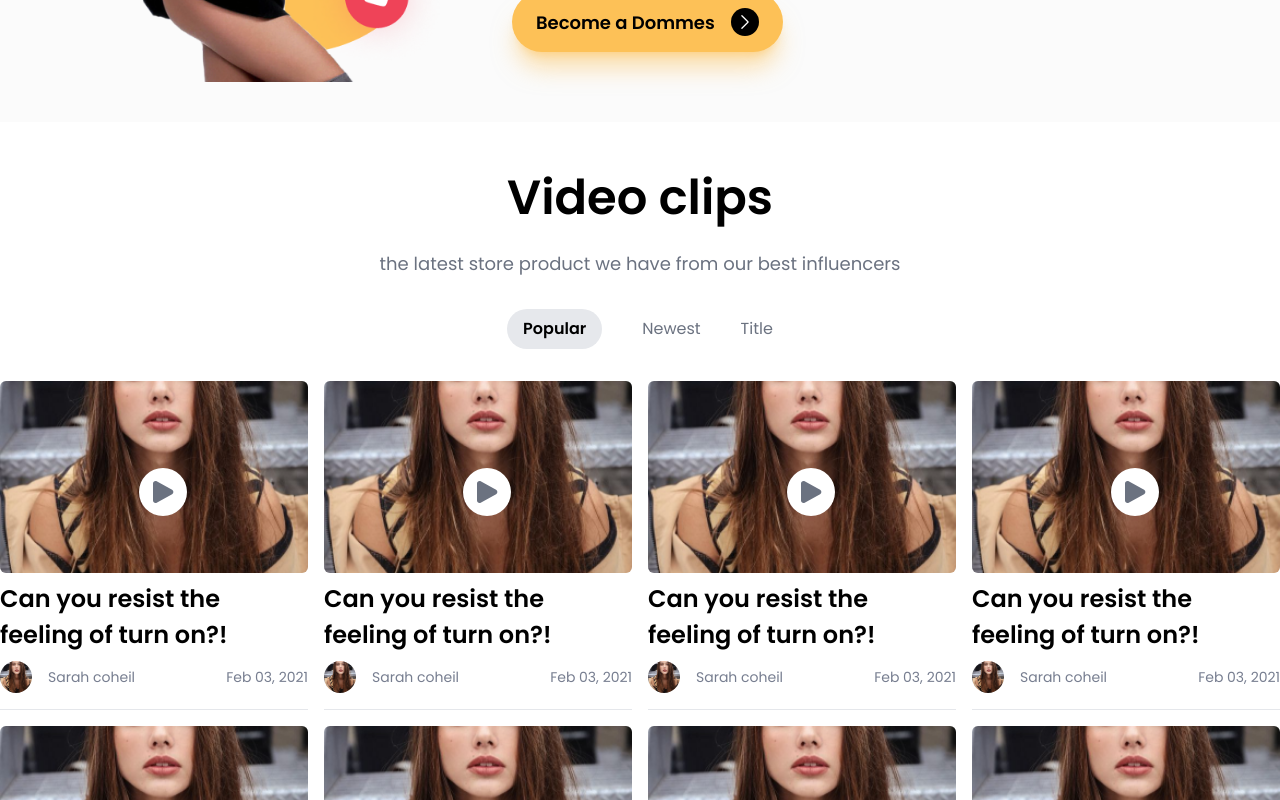
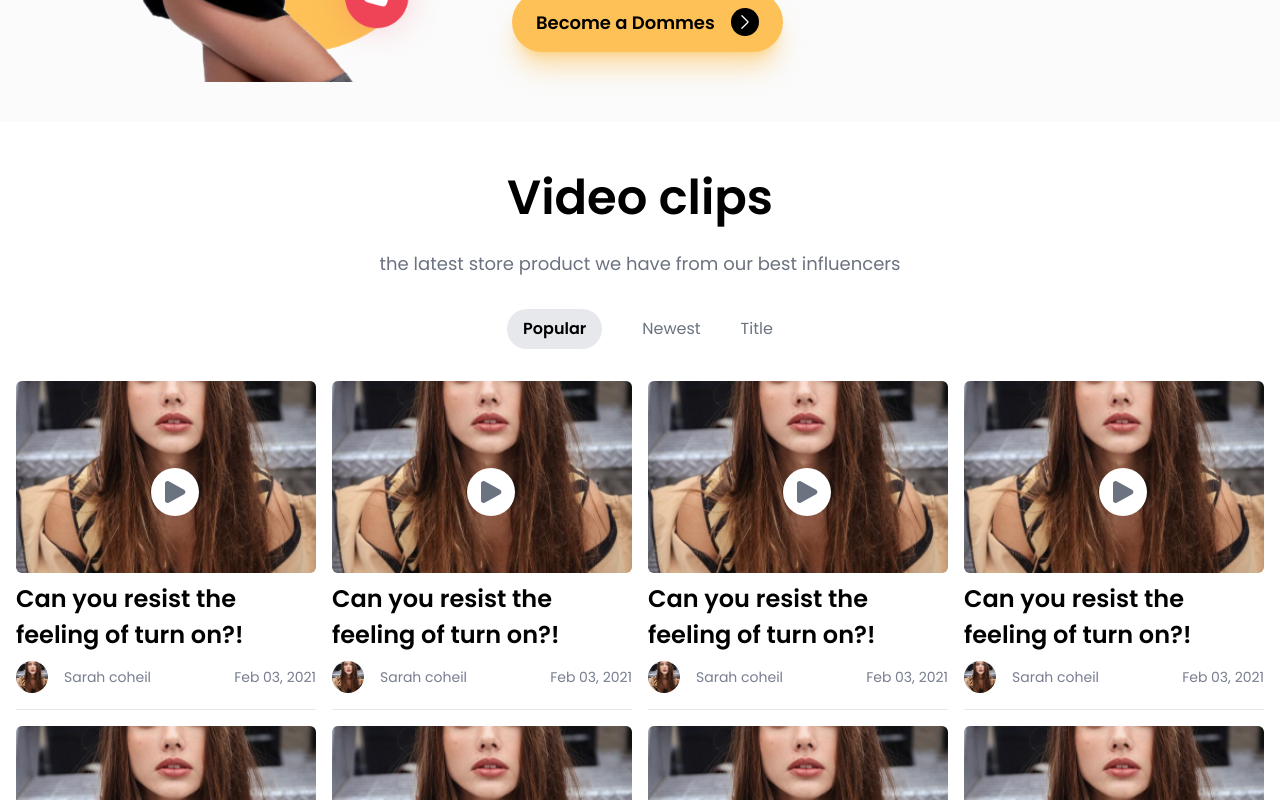
Before and after one commit to kashifal/kinkstars, a Nuxt app: page / in a window 1280 px wide. Shown: the part 4320-5120 px from the top of the page. Built offline with nearby package versions, Linux system fonts and the light colour scheme.

Commit message:
Refactor layout in index.vue

```diff
--- a/pages/index.vue
+++ b/pages/index.vue
@@ -3,19 +3,19 @@
     <Navbar />
     <HeroSection />
   </div>
-  <div class="px-4 py-10 mx-auto max-w-7xl md:px-0">
+  <div class="px-4 py-10 mx-auto max-w-7xl">
     <LatestClips />
   </div>
   <div class="bg-[#FBFBFB]">
     <BecomeDommes />
   </div>
-  <div class="px-4 py-10 mx-auto max-w-7xl lg:px-0">
+  <div class="px-4 py-10 mx-auto max-w-7xl">
     <VideoClips />
   </div>
   <div class="bg-[#FBFBFB]">
     <Fetishes />
   </div>
-  <div class="px-4 py-10 mx-auto max-w-7xl lg:px-0">
+  <div class="px-4 py-10 mx-auto max-w-7xl">
     <DommesModels />
   </div>
   <CTA />
```
